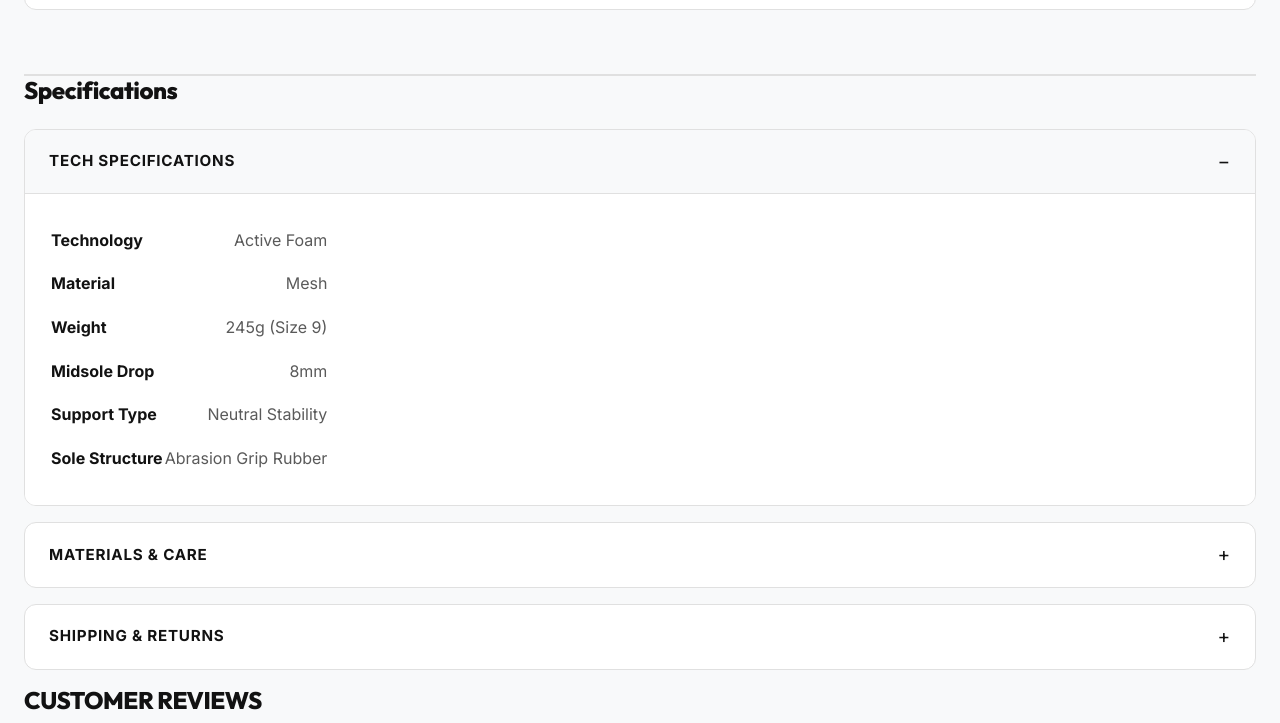
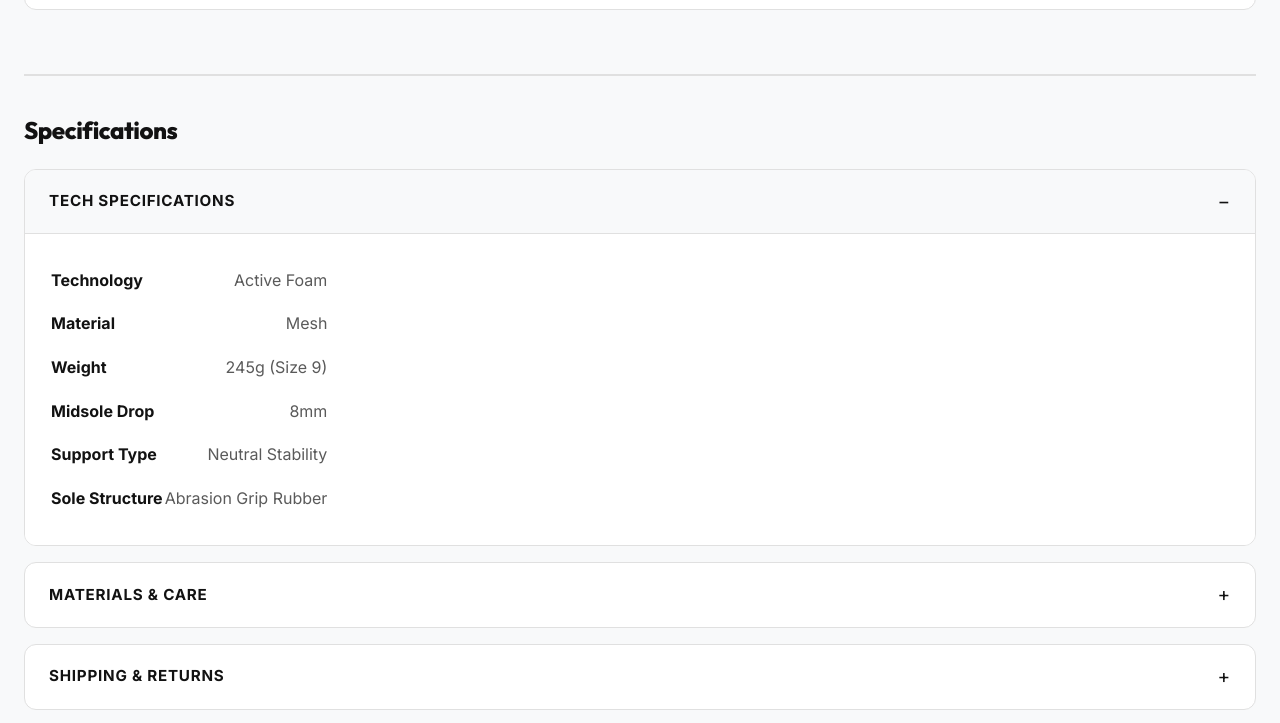
Before and after one commit to souravgituser/stridex, a website: page pages/product-detail.html in a window 1280 px wide. Shown: the part 1209-1932 px from the top of the page. Drawn offline with Linux system fonts and the light colour scheme.

Commit message:
Design issue fixed

```diff
--- a/pages/product-detail.html
+++ b/pages/product-detail.html
@@ -47,7 +47,7 @@
 
       <!-- Specifications Accordions and Reviews split section -->
       <section class="detail-split-section"
-        style="margin-top: var(--space-16); border-top: 2px solid var(--border-color); p        op: var(--space-10);"
+        style="margin-top: var(--space-16); border-top: 2px solid var(--border-color); padding-top: var(--space-10);"
         aria-label="Specifications and reviews">
 
         <!-- Left: specifications accordions -->
```
